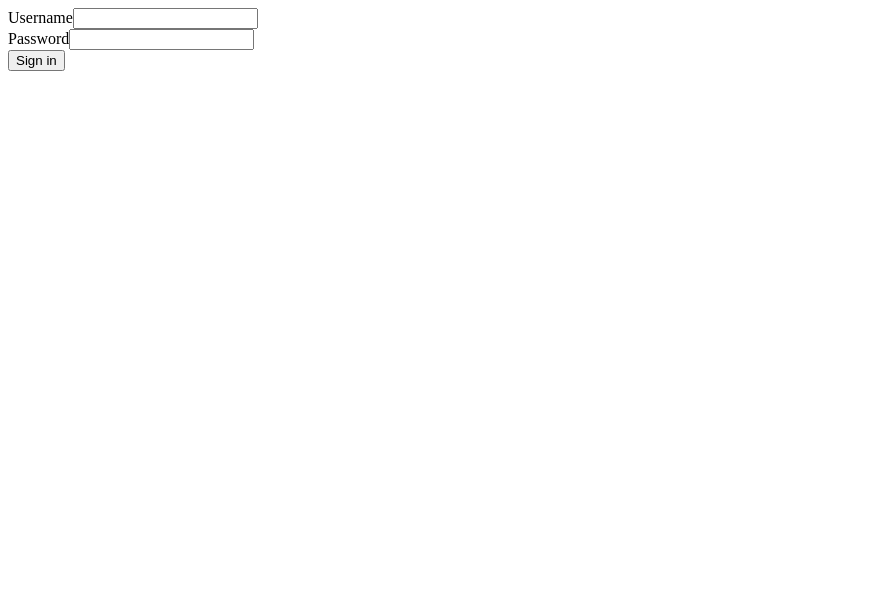
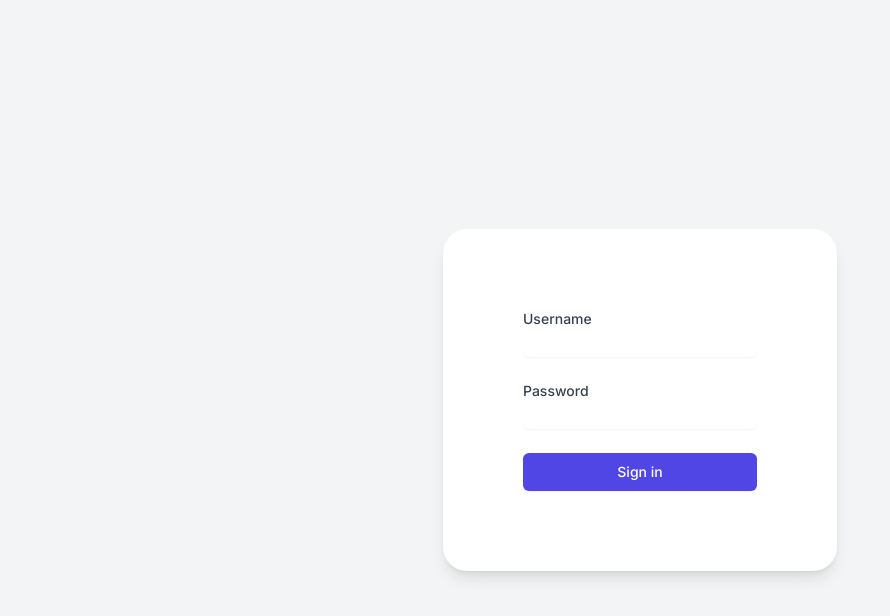
Before and after one commit to jjjjuWon/login_page_frontend, a Next.js app: page / in a window 1280 px wide. Shown: the top 616 px of the page, without its empty margins (0-890 px from the left). Built offline with nearby package versions, Linux system fonts and the light colour scheme.

Commit message:
Add root layout

```diff
--- /dev/null
+++ b/app/globals.css
@@ -0,0 +1,19 @@
+@tailwind base;
+@tailwind components;
+@tailwind utilities;
+
+:root {
+  --foreground-rgb: 0, 0, 0;
+  --background-start-rgb: 214, 219, 220;
+  --background-end-rgb: 255, 255, 255;
+}
+
+body {
+  color: rgb(var(--foreground-rgb));
+  background: linear-gradient(
+    to bottom,
+    transparent,
+    rgb(var(--background-end-rgb))
+  )
+  rgb(var(--background-start-rgb));
+}
--- /dev/null
+++ b/app/layout.tsx
@@ -0,0 +1,22 @@
+import type { Metadata } from 'next'
+import { Inter } from 'next/font/google'
+import './globals.css'
+
+const inter = Inter({ subsets: ['latin'] })
+
+export const metadata: Metadata = {
+  title: 'Chat Application',
+  description: 'Real-time chat application with Next.js',
+}
+
+export default function RootLayout({
+  children,
+}: {
+  children: React.ReactNode
+}) {
+  return (
+    <html lang="en">
+      <body className={inter.className}>{children}</body>
+    </html>
+  )
+}
```
